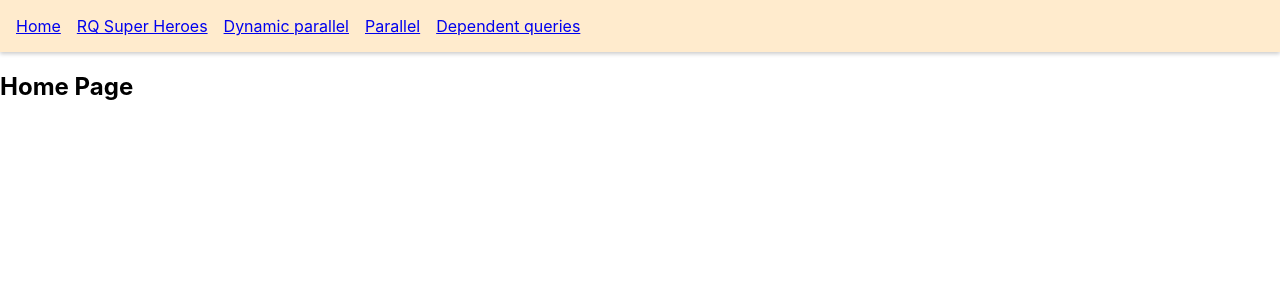
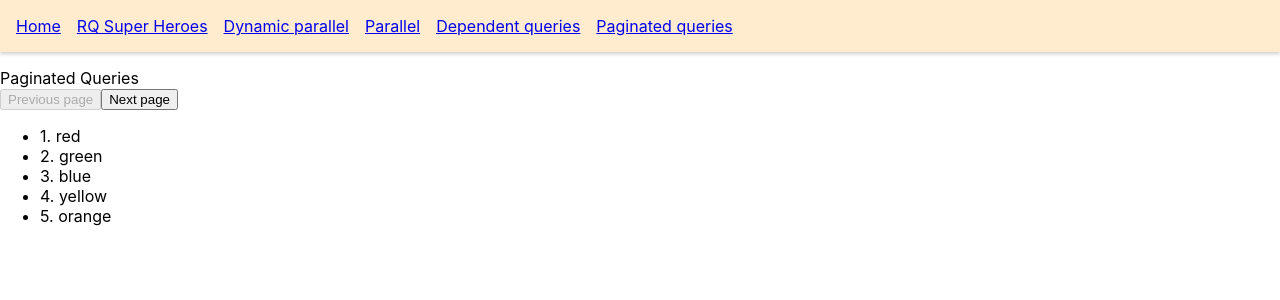
Before and after one commit to yablochnikov/react-query, a React (Create React App) app: page /paginated-queries in a window 1280 px wide. Shown: the top 300 px of the page. Built offline with nearby package versions, Linux system fonts and the light colour scheme; data requests are answered from the project's data file.

Commit message:
feat: paginated queries

```diff
--- a/db.json
+++ b/db.json
@@ -133,5 +133,32 @@
       "id": "codevolution",
       "courses": ["react", "angular", "vue"]
     }
+  ],
+  "colors": [
+    {"id": 0, "name": "red"},
+    {"id": 1, "name": "green"},
+    {"id": 2, "name": "blue"},
+    {"id": 3, "name": "yellow"},
+    {"id": 4, "name": "orange"},
+    {"id": 5, "name": "indigo"},
+    {"id": 6, "name": "violet"},
+    {"id": 7, "name": "cyan"},
+    {"id": 8, "name": "magenta"},
+    {"id": 9, "name": "lime"},
+    {"id": 10, "name": "pink"},
+    {"id": 11, "name": "teal"},
+    {"id": 12, "name": "lavender"},
+    {"id": 13, "name": "brown"},
+    {"id": 14, "name": "beige"},
+    {"id": 15, "name": "maroon"},
+    {"id": 16, "name": "mint"},
+    {"id": 17, "name": "olive"},
+    {"id": 18, "name": "coral"},
+    {"id": 19, "name": "navy"},
+    {"id": 20, "name": "grey"},
+    {"id": 21, "name": "white"},
+    {"id": 22, "name": "black"},
+    {"id": 23, "name": "purple"},
+    {"id": 24, "name": "turquoise"}
   ]
 }
--- a/src/App.js
+++ b/src/App.js
@@ -9,6 +9,7 @@ import SuperHeroDetails from "./components/SuperHeroDetails.page";
 import ParallelQueries from "./components/ParallelQueries.page";
 import DynamicParallel from "./components/DynamicParallel.page";
 import { DependentQueries } from './components/DependentQueries.page'
+import PaginatedQueries from './components/PaginatedQueries.page'
 
 const queryClient = new QueryClient()
 
@@ -34,10 +35,15 @@ function App() {
             <li>
               <Link to='/dependent-queries'>Dependent queries</Link>
             </li>
-
+            <li>
+              <Link to='/paginated-queries'>Paginated queries</Link>
+            </li>
           </ul>
         </nav>
         <Switch>
+          <Route path='/paginated-queries'>
+            <PaginatedQueries />
+          </Route>
           <Route path='/dependent-queries'>
             <DependentQueries email="vishwas@example.com"/>
           </Route>
--- /dev/null
+++ b/src/components/PaginatedQueries.page.js
@@ -0,0 +1,41 @@
+import { useState } from 'react'
+import { useQuery } from 'react-query'
+import axios from 'axios'
+
+const fetchColors = async (page) => {
+    return axios.get(`http://localhost:4000/colors?_page=${page}&_limit=5`)
+}
+
+const PaginatedQueries = () => {
+    const [page, setPage] = useState(1)
+    const {data, isLoading, isError, error} = useQuery(['colors', page], () => fetchColors(page), {
+        keepPreviousData: true,
+    })
+
+    if(isLoading) {
+        return <h2>Loading...</h2>
+    }
+
+    if(isError) {
+        return  <h2>{error.message}</h2>
+    }
+
+    return (
+       <>
+           <div>
+               Paginated Queries
+           </div>
+           <div>
+               <button disabled={page <= 1} onClick={() => setPage(page => page - 1)}>Previous page</button>
+               <button disabled={page >= 5} onClick={() => setPage(page => page + 1)}>Next page</button>
+           </div>
+            <ul>
+                {data?.data.map(color => {
+                    return <li key={color.id}>{color.id + 1}. {color.name}</li>
+                })}
+            </ul>
+       </>
+    )
+}
+
+export default PaginatedQueries
```
